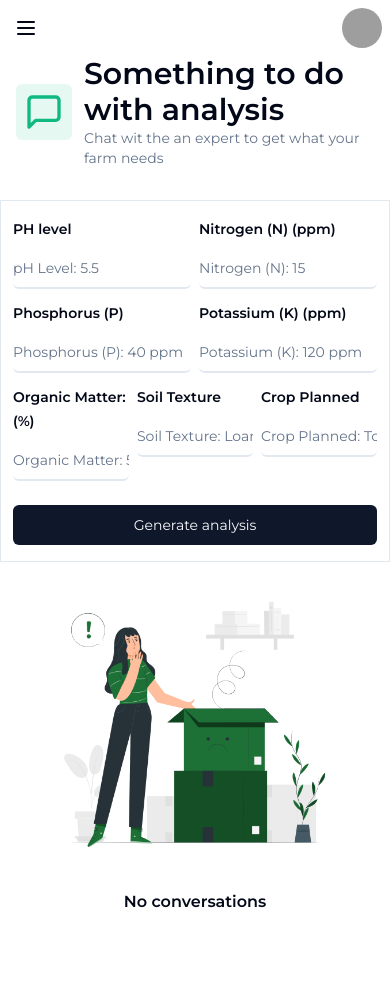
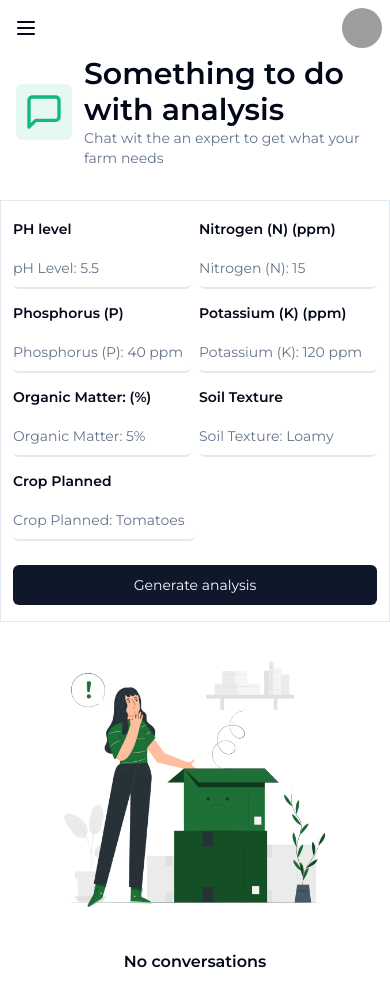
Before and after one commit to Owinogoddie/farm-assistant-ai, a Next.js app: page /analysis in a window 390 px wide. Before the commit the page ends 930 px from the top, so only its background shows below. Built offline with nearby package versions, Linux system fonts and the light colour scheme; grey boxes are pictures that could not be loaded.

Commit message:
adding responsive form on analysis

```diff
--- a/app/(dashboard)/analysis/page.js
+++ b/app/(dashboard)/analysis/page.js
@@ -236,6 +236,8 @@ const AnalysisPage = () => {
                     </FormItem>
                   )}
                 />
+              </div>
+              <div className="flex gap-2 pb-3">
                 <FormField
                   control={form.control}
                   name="crop_planned"
```
